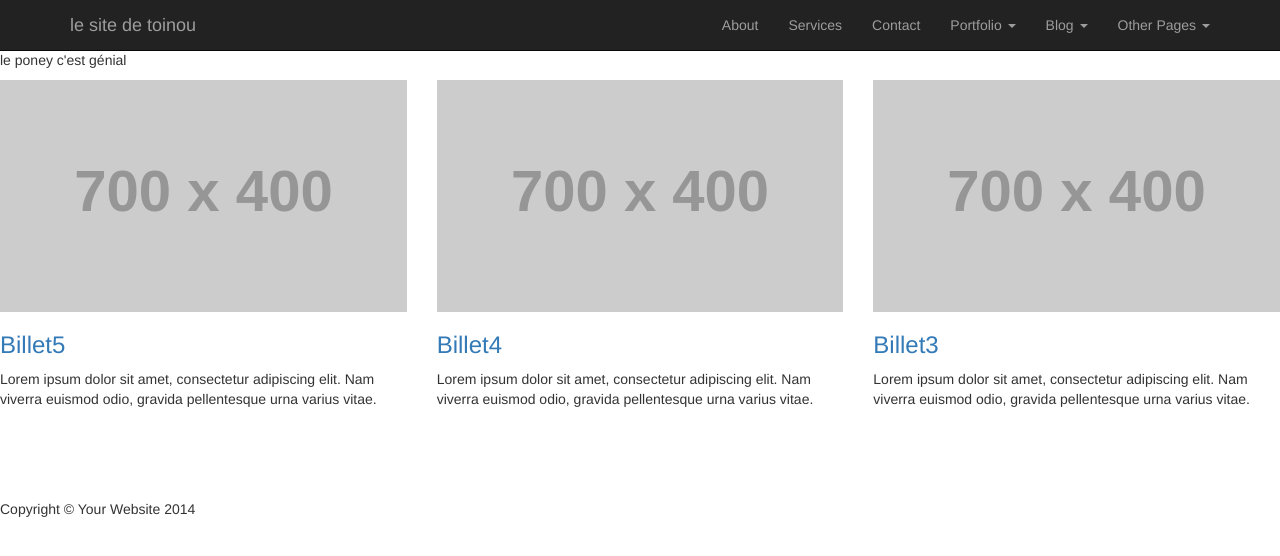
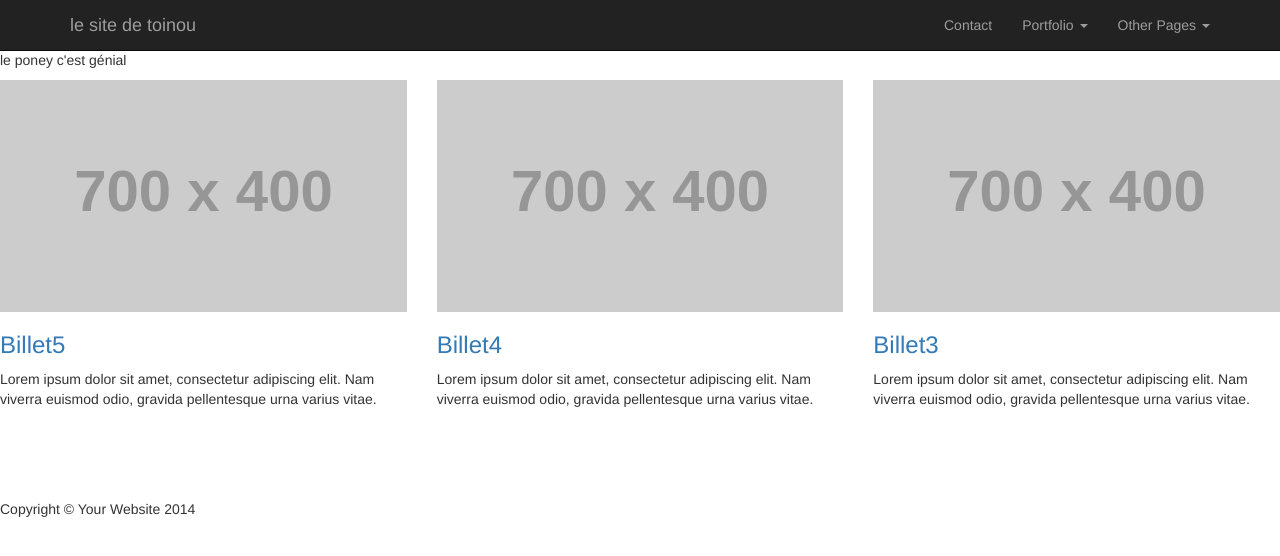
Before and after one commit to pouliant/pouliant.github.io, a Jekyll site: the page built from index.md, in a window 1280 px wide. Shown: the top 556 px of the page. Built offline with Jekyll 4.4.1, drawn with Linux system fonts in a browser that asks for light colours; nearby versions of some CDN libraries; library files that are not in the unit come from our copies.

Commit message:
modif page

```diff
--- a/_includes/header.html
+++ b/_includes/header.html
@@ -14,12 +14,6 @@
             <!-- Collect the nav links, forms, and other content for toggling -->
             <div class="collapse navbar-collapse" id="bs-example-navbar-collapse-1">
                 <ul class="nav navbar-nav navbar-right">
-                    <li>
-                        <a href="about.html">About</a>
-                    </li>
-                    <li>
-                        <a href="services.html">Services</a>
-                    </li>
                     <li>
                         <a href="contact.html">Contact</a>
                     </li>
@@ -40,20 +34,6 @@
                             </li>
                             <li>
                                 <a href="portfolio-item.html">Single Portfolio Item</a>
-                            </li>
-                        </ul>
-                    </li>
-                    <li class="dropdown">
-                        <a href="#" class="dropdown-toggle" data-toggle="dropdown">Blog <b class="caret"></b></a>
-                        <ul class="dropdown-menu">
-                            <li>
-                                <a href="blog-home-1.html">Blog Home 1</a>
-                            </li>
-                            <li>
-                                <a href="blog-home-2.html">Blog Home 2</a>
-                            </li>
-                            <li>
-                                <a href="blog-post.html">Blog Post</a>
                             </li>
                         </ul>
                     </li>
```
